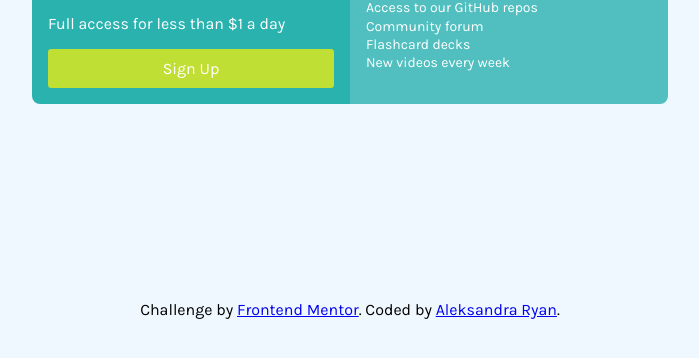
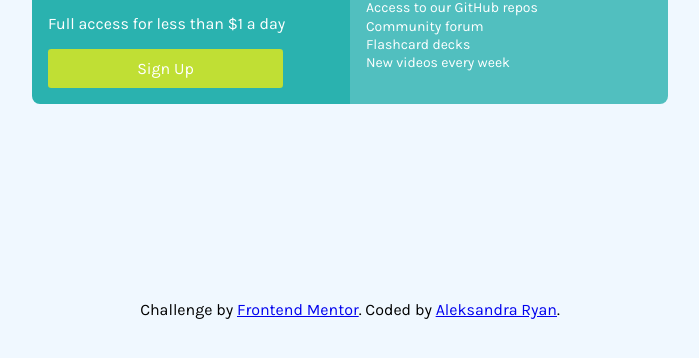
Before and after one commit to AleksandraRyan/grid-component, a plain HTML site: page index.html in a window 1280 px wide. Shown: the part 468-826 px from the top of the page, without its empty margins (290-989 px from the left). Drawn offline with Linux system fonts and the light colour scheme.

Commit message:
Changed width of the button

```diff
--- a/style.css
+++ b/style.css
@@ -79,6 +79,8 @@ main .btn {
   padding: 10px;
   border-radius: 0.2em;
   transition: all 500ms ease-in;
+  width: 215px;
+  margin-left: 0px;
 }
 
 main .btn:hover {
```
